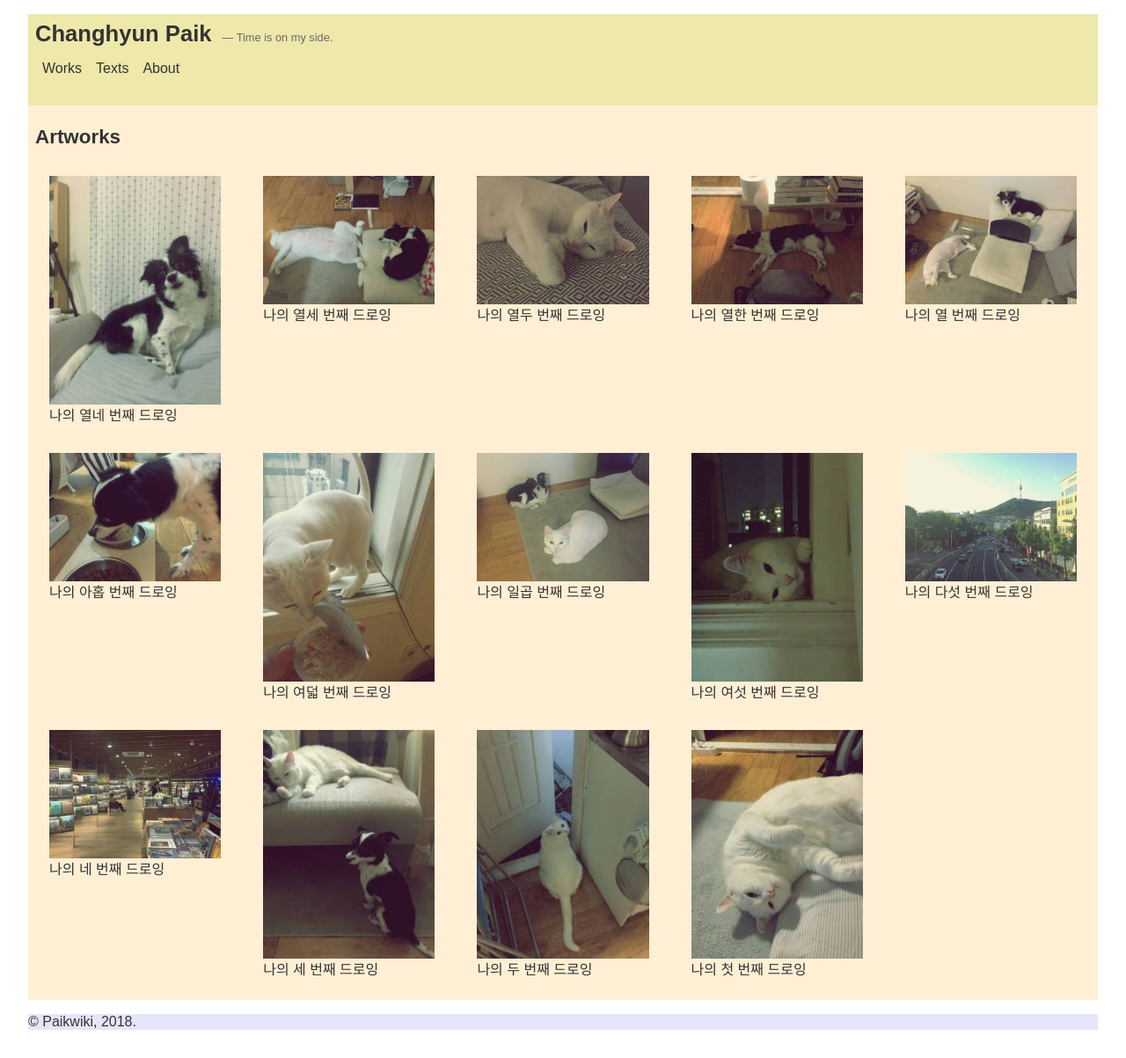
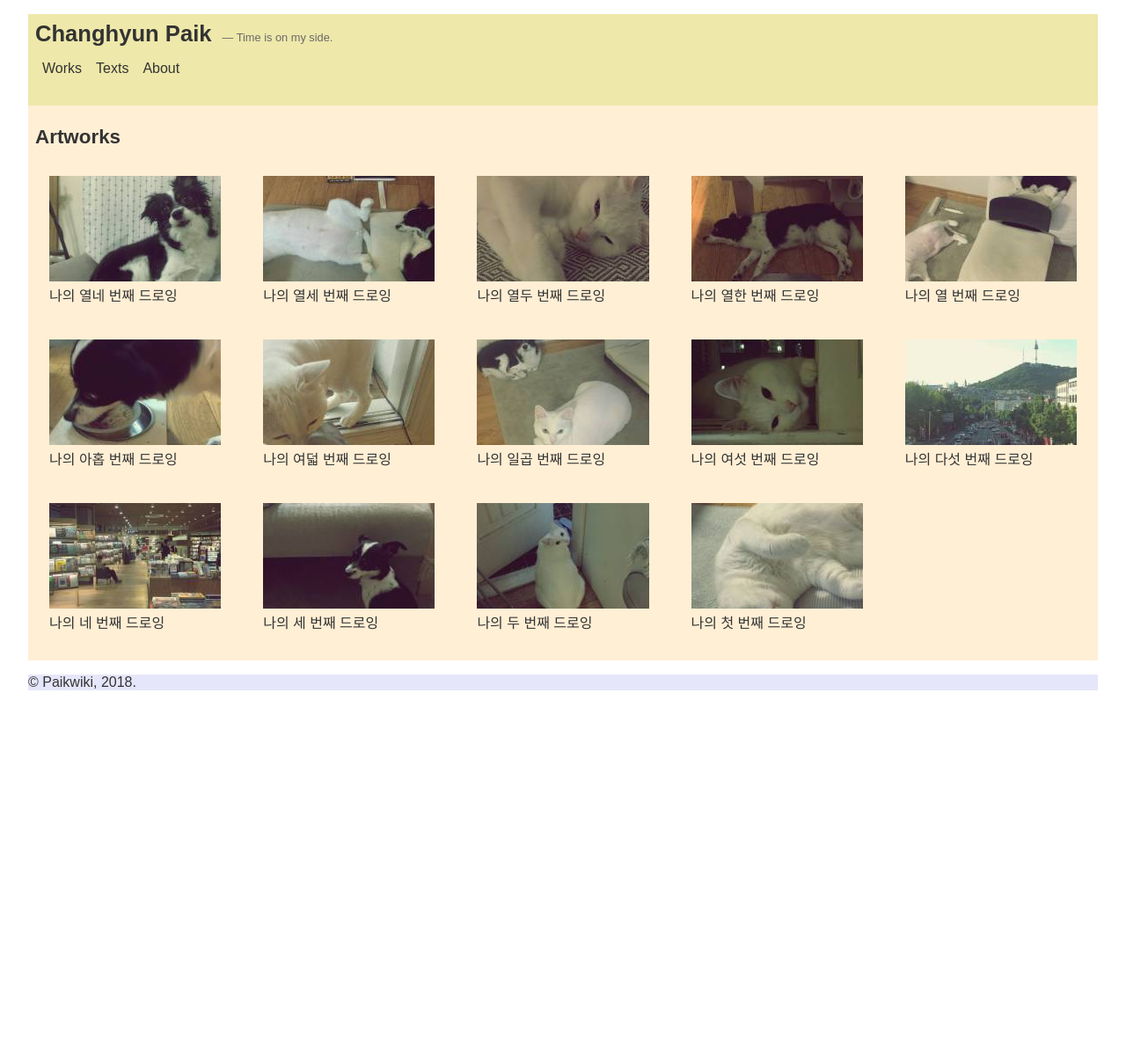
Before and after one commit to paikwiki/jt-alpha, a Jekyll site: the page built from index.html, in a window 1280 px wide. Shown: the whole page at 88% size. Built offline with Jekyll 4.4.1, drawn with Linux system fonts in a browser that asks for light colours; after the commit the page ends 900 px from its top, so only the background shows below that.

Commit message:
Apply flex on each item of artworks list:helicopter:

```diff
--- a/_sass/layout.scss
+++ b/_sass/layout.scss
@@ -56,10 +56,18 @@
           figure {
             margin: 0;
             padding: 0 1rem 1rem 1rem;
-            // width: 100%;
-            // box-sizing: border-box;
-            img {
-              width: 100%;
+            >a {
+              display: flex;
+              overflow: hidden;
+              justify-content: center;
+              align-items: center;
+              height: 120px;
+              img {
+                // height: 100%;
+              }
+            }
+            figcaption {
+              margin: 0.5rem 0;
             }
           }
         }
```
